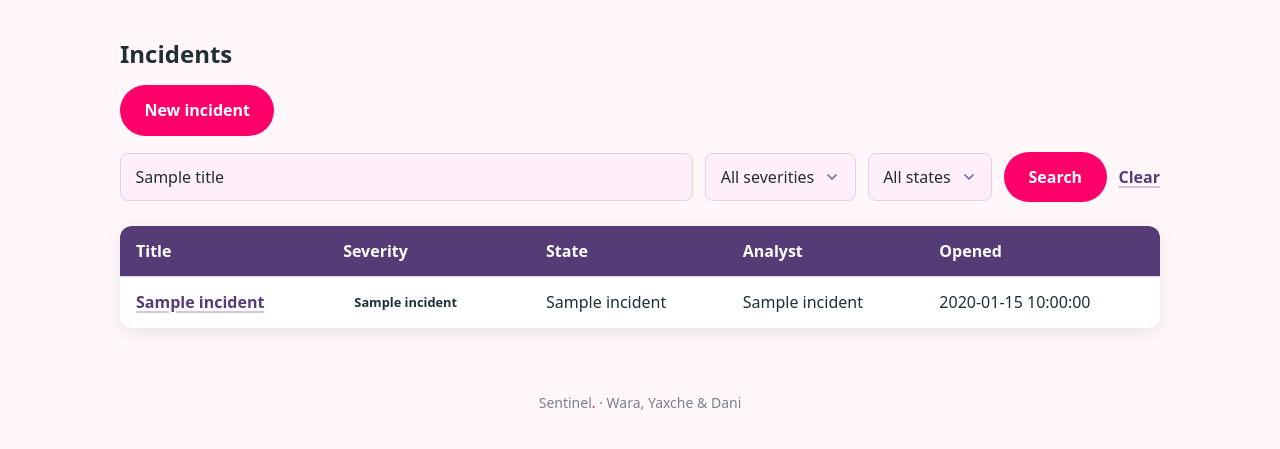
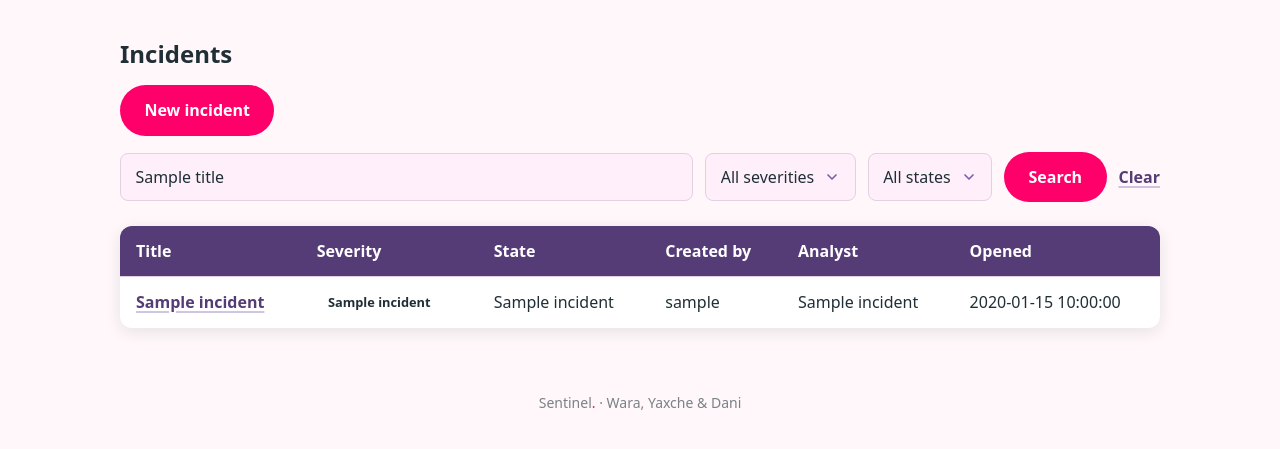
Before and after one commit to Zibr-SentinelProject/Sentinel_Project, a Flask app: template app/templates/incidents.html in a window 1280 px wide. Shown: the part 82-531 px from the top of the page. Run offline with Flask 3, Linux system fonts and the light colour scheme; the template is opened without the code that fills it: most values are stand-ins (such as "Sample title", 1, 10 or a date in 2020).

Commit message:
UI: Add user name to table of incidents

```diff
--- a/app/templates/incidents.html
+++ b/app/templates/incidents.html
@@ -34,7 +34,7 @@
       {% if incidents %}
       <table class="table">
         <thead>
-          <tr><th>Title</th><th>Severity</th><th>State</th><th>Analyst</th><th>Opened</th></tr>
+          <tr><th>Title</th><th>Severity</th><th>State</th><th>Created by</th><th>Analyst</th><th>Opened</th></tr>
         </thead>
         <tbody>
           {% for incident in incidents %}
@@ -42,6 +42,7 @@
             <td><a href="/incidents/{{ incident.id }}">{{ incident.title }}</a></td>
             <td><span class="badge badge-{{ incident.severity_key }}">{{ incident.severity_name }}</span></td>
             <td>{{ incident.state_name }}</td>
+            <td>{{ incident.user_name }}</td>
             <td>{{ incident.analyst_name or 'Unassigned' }}</td>
             <td>{{ incident.open_date }}</td>
           </tr>
```
